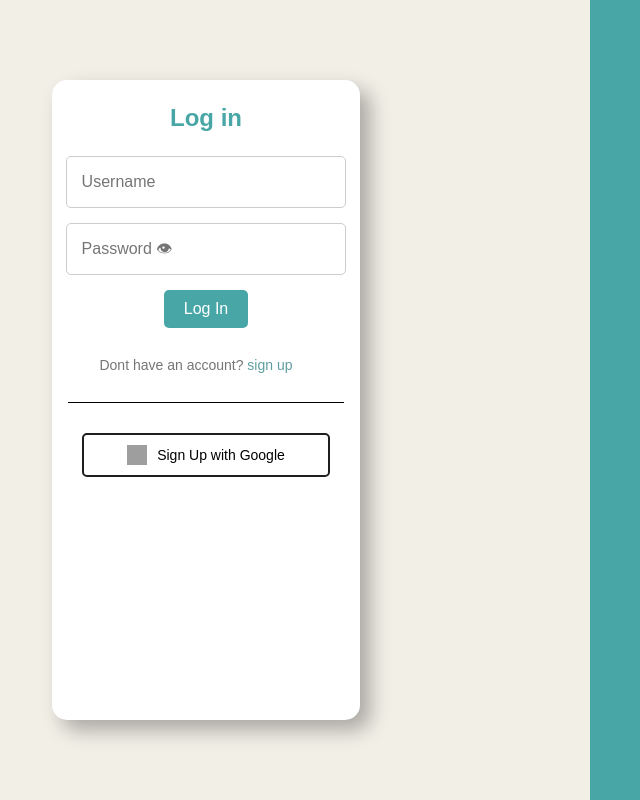
After one commit to SimarSingh1910/quiz-site, a PHP site: page /login.html in a window 1280 px wide. The commit adds this page. Shown: the whole page, without its empty margins (178-818 px from the left). Run offline with PHP 8.4, Linux system fonts and the light colour scheme; grey boxes are pictures that could not be loaded.

Commit message:
lessgooooooo

```diff
--- /dev/null
+++ b/login.html
@@ -0,0 +1,41 @@
+<!DOCTYPE html>
+<html lang="en">
+<head>
+    <meta charset="UTF-8">
+    <meta name="viewport" content="width=device-width, initial-scale=1.0">
+    <title>Document</title>
+    <link rel="stylesheet" href="login_styles.css">
+</head>
+<body>
+    <div class="leftsidebox">
+        <div class="small_signup_box">
+            <div class="header_text">
+                <p>Log in</p>
+            </div>
+            <div class="input_box">
+                <form action="login.php" method="post">
+                    <input type="text" class="input-box username_input" id="username_input_login" name="username_login" placeholder="Username">
+                    <input type="password" class="input-box password_input" id="password_input_login" name="password_login" placeholder="Password 👁">
+                    <input class="sign-in-btn" id="log-in-btn" name="submit_login" type="submit" value="Log In">
+                    <!-- <button class="sign-in-btn" id="log-in-btn" name="submit_login" type="submit">Log In</button> -->
+                </form>
+                <div class="incorrect" id="incorrect_password_login"><p id="incorrect_text_login"></p></div>
+                <div class="small_text_box">
+                    <p class="login">Dont have an account?<a href="signup.html" class="login_link"> sign up</a></p>
+                </div>
+                <div class="line"></div>
+                <div class="google">
+                    <a href="#" class="google-signup">
+                        <img src="https://developers.google.com/identity/images/g-logo.png" alt="Google Logo">
+                        Sign Up with Google
+                    </a>
+                </div>
+
+            </div>
+        </div>
+    </div>
+    <div class="rightsidebox"></div>
+
+    <script src="login_script.js"></script>
+</body>
+</html>
--- /dev/null
+++ b/login_script.js
@@ -0,0 +1,20 @@
+function login(){
+    let username=document.getElementById("username_input_login").value;
+    let password=document.getElementById("password_input_login").value;
+    let incorrect=document.getElementById("incorrect_text_login");
+    let incorrect_box=document.getElementById("incorrect_password_login");
+    if(!username || !password){
+        incorrect_box.style.display = "block";
+        incorrect.textContent = "All fields are required.";
+        return true;
+    }
+    else{
+        incorrect_box.style.display = "none";
+        return false;
+    }
+}
+document.getElementById("log-in-btn").addEventListener("click", function(event){
+    if (login()) {
+        event.preventDefault();
+    }
+});
--- a/login_styles.css
+++ b/login_styles.css
@@ -112,3 +112,18 @@ body{
   color:cadetblue;
   text-decoration: none;
 }
+#incorrect_password_login{
+  display: none;
+  color: red;
+  font-size: 12px;
+}
+form{
+  margin: 0;
+  padding: 0;
+  width: 100%;
+  display: flex;
+  flex-direction: column;
+  align-items: center;
+  justify-content: center;
+  gap: 15px;
+}
```
Also changed, not shown: index.php (added, +20 -0 lines), login.php (+9 -40 lines), signup.html (added, +44 -0 lines), signup.php (deleted, +0 -55 lines), signup_script.js (+6 -29 lines).
